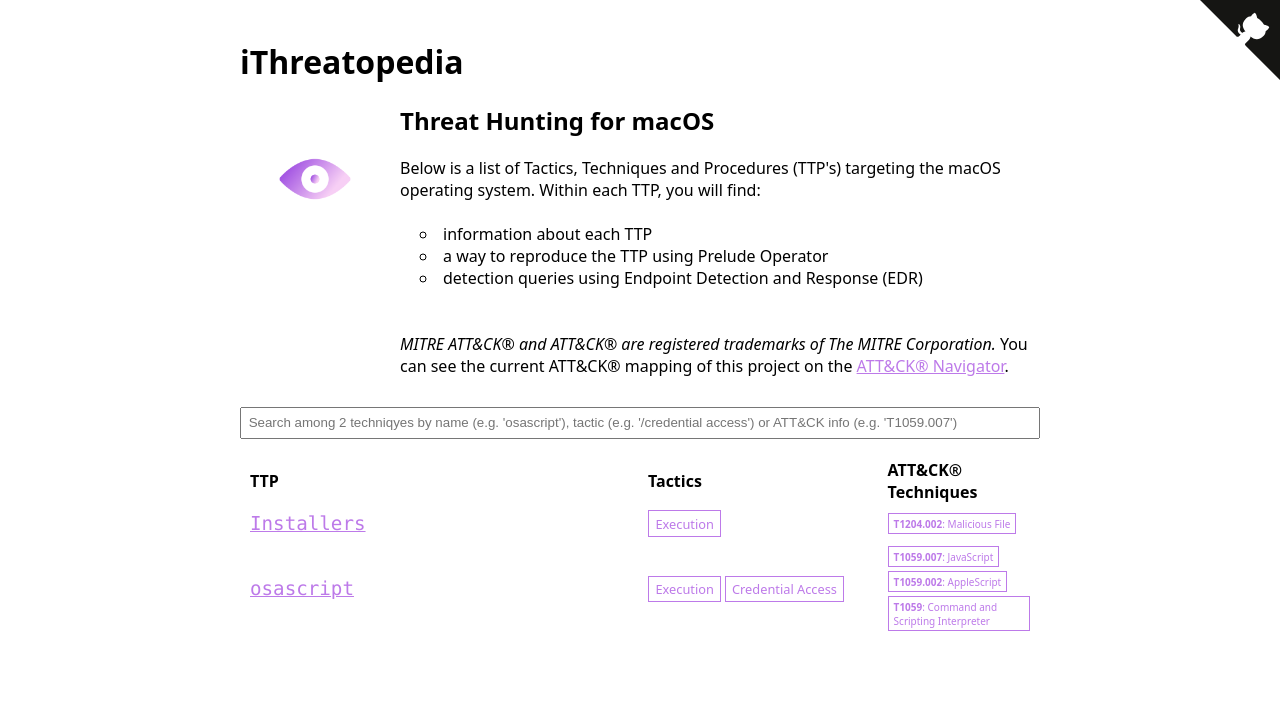
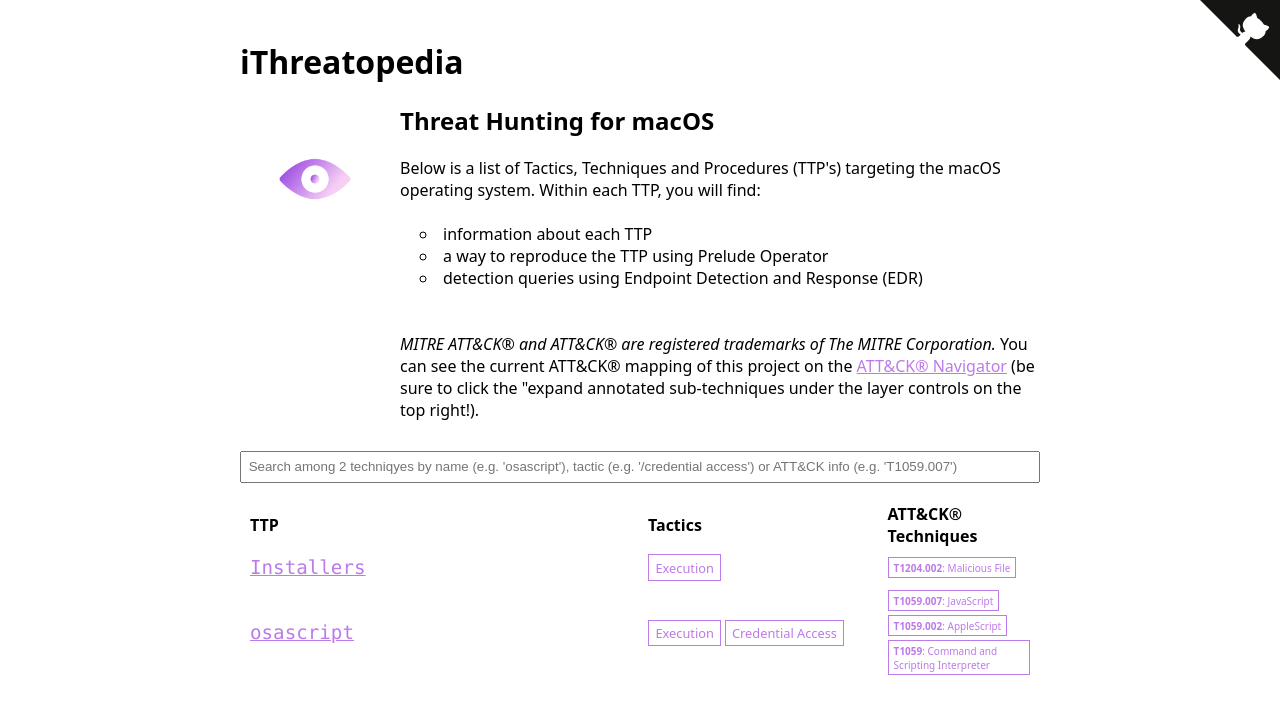
Before and after one commit to iThreatopedia/iThreatopedia.github.io, a Jekyll site: the page built from index.md, in a window 1280 px wide. Shown: the top 714 px of the page. Built offline with Jekyll 4.4.1, drawn with Linux system fonts in a browser that asks for light colours.

Commit message:
updating front page to include a note to expand sub-techniques

```diff
--- a/index.md
+++ b/index.md
@@ -26,7 +26,7 @@
 </ul>
 <br>
 <br>
-<span style="font-style: italic;">MITRE ATT&amp;CK&reg; and ATT&amp;CK&reg; are registered trademarks of The MITRE Corporation.</span> You can see the current ATT&amp;CK&reg; mapping of this project on the <a href="https://mitre-attack.github.io/attack-navigator/#layerURL={{ '/mitre_attack_navigator_layer.json' | absolute_url | replace:"http://","https://" }}">ATT&amp;CK&reg; Navigator</a>.
+<span style="font-style: italic;">MITRE ATT&amp;CK&reg; and ATT&amp;CK&reg; are registered trademarks of The MITRE Corporation.</span> You can see the current ATT&amp;CK&reg; mapping of this project on the <a href="https://mitre-attack.github.io/attack-navigator/#layerURL={{ '/mitre_attack_navigator_layer.json' | absolute_url | replace:"http://","https://" }}">ATT&amp;CK&reg; Navigator</a> (be sure to click the "expand annotated sub-techniques under the layer controls on the top right!).
 
 </div>
 </div>
```
